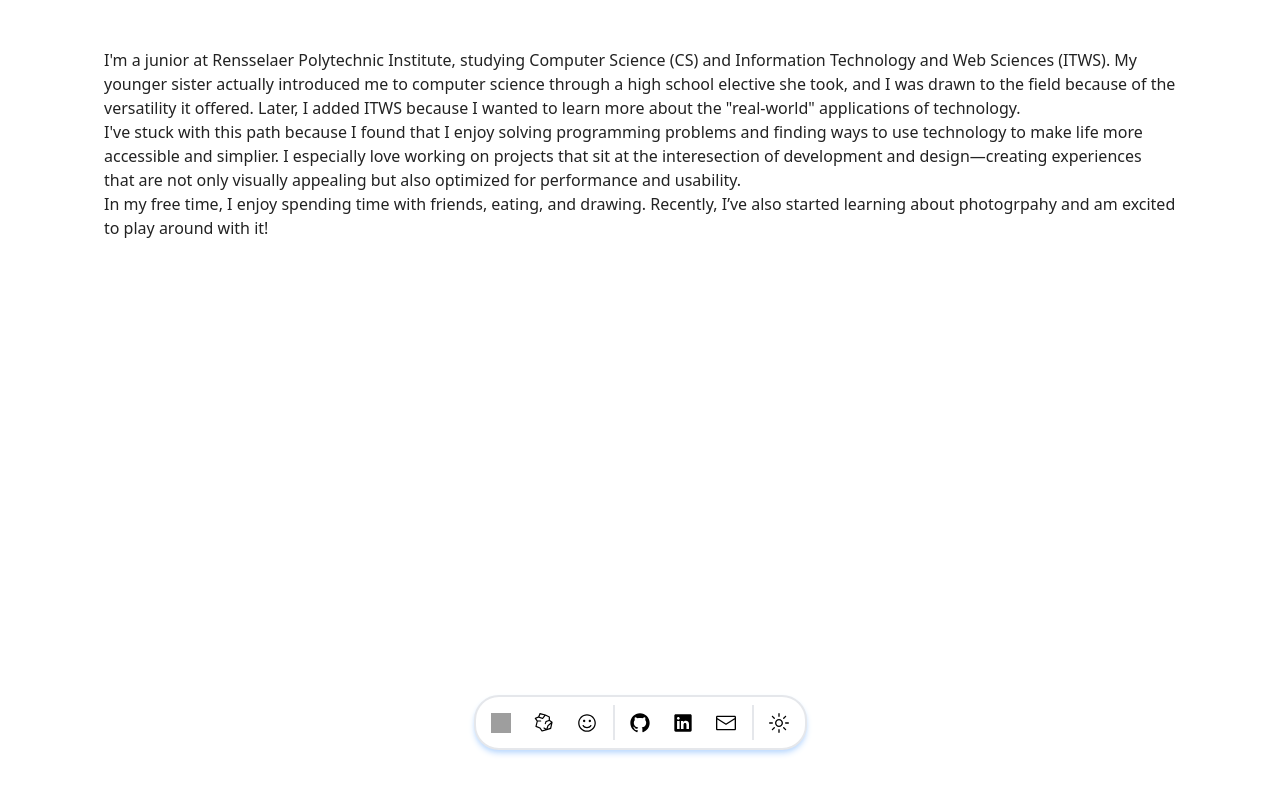
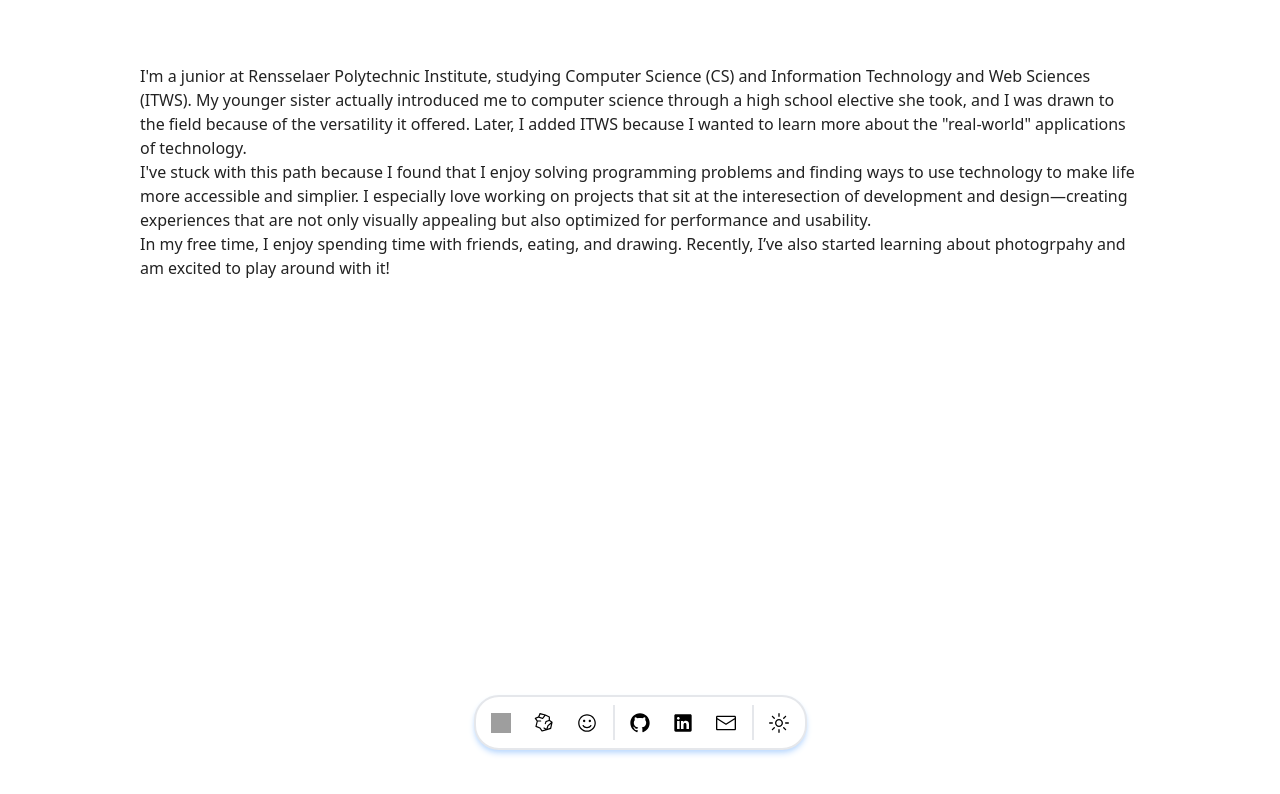
Before and after one commit to mirmirmirr/personal-website, a React (Vite) app: page /about in a window 1280 px wide. Shown: the top 794 px of the page. Built offline with nearby package versions, Linux system fonts and the light colour scheme; grey boxes are pictures that could not be loaded.

Commit message:
pages layout spacing and width management

```diff
--- a/src/App.jsx
+++ b/src/App.jsx
@@ -10,9 +10,9 @@ import Footer from './components/Footer.jsx';
 function App() {
   return (
     <Router>
-      <div className="p-4 flex justify-center">
+      <div className="p-8 flex justify-center">
         {/* <Header /> */}
-        <div className='max-w-[1200px]'>
+        <div className='max-w-[1000px] w-[80vw]'>
           <Routes>
             <Route path="/" element={<Home />} />
             <Route path="/portfolio" element={<Portfolio />} />
--- a/src/components/RenderCards.jsx
+++ b/src/components/RenderCards.jsx
@@ -24,10 +24,9 @@ export default function RenderCards({ items, type }) {
   };
 
   return (
-    <div ref={cardsRef} className="flex flex-wrap w-full mb-4 gap-4 relative">
+    <div ref={cardsRef} className="flex flex-col md:flex-row w-full mb-4 gap-4 relative">
       {items.map((item) => (
         <>
-
           <div className={`hidden md:block transition-all duration-300 h-[225px] ${selectedCard === item.id ? "w-[60%]" : selectedCard === null ? "w-[32%]" : "w-[18%]"}`}>
             <ExperienceCard
               key={item.id}
--- a/src/pages/About.jsx
+++ b/src/pages/About.jsx
@@ -1,6 +1,6 @@
 export default function About() {
     return (
-        <div className="min-h-screen mt-8 m-16">
+        <div className="min-h-screen mt-8">
             <p>I'm a junior at Rensselaer Polytechnic Institute, studying Computer Science (CS) and Information Technology and Web Sciences (ITWS). My younger sister actually introduced me to computer science through a high school elective she took, and I was drawn to the field because of the versatility it offered.  Later, I added ITWS because I wanted to learn more about the "real-world" applications of technology.</p>
             <p>I've stuck with this path because I found that I enjoy solving programming problems and finding ways to use technology to make life more accessible and simplier. I especially love working on projects that sit at the interesection of development and design—creating experiences that are not only visually appealing but also optimized for performance and usability.</p>
             <p>In my free time, I enjoy spending time with friends, eating, and drawing. Recently, I’ve also started learning about photogrpahy and am excited to play around with it!</p>
--- a/src/pages/Home.jsx
+++ b/src/pages/Home.jsx
@@ -6,8 +6,7 @@ import rightArrow from '../assets/icons/rightarrow.svg'
 
 export default function Landing() {
   return (
-    <div className=''>
-      {/* <div className='flex justify-center'> */}
+    <>
       <ResizableBox>
         <div className="p-4 flex flex-col items-center md:items-start justify-center">
           <div className="text-xl font-normal mt-4 -mb-[20px] md:-mb-[30px] ml-2">
@@ -18,13 +17,9 @@ export default function Landing() {
         </div>
       </ResizableBox>
 
-      {/* </div> */}
-
       <img className="hidden md:block max-w-[520px] w-[38%] left-[58%] top-[25%] z-10 absolute" src={mirandaImage} />
 
       <div style={{ height: 'clamp(0px, 50vh, 500px)' }} className="hidden md:block overflow-hidden relative z-50">
-        {/* <img className="max-w-[520px] w-[38%] left-[58%] top-[25%] z-10 absolute" src={mirandaImage} /> */}
-
         <div className="w-[331px] h-[133px] top-[50%] absolute text-xl">
           i’m studying <span className="font-bold">computer science </span> and <span className="font-bold">information technology and web sciences </span>at Rensselaer Polytechnic Insititute
 
@@ -48,6 +43,6 @@ export default function Landing() {
 
       <Projects />
 
-    </div>
+    </>
   );
 }
--- a/src/pages/Portfolio.jsx
+++ b/src/pages/Portfolio.jsx
@@ -27,7 +27,7 @@ export default function Portfolio() {
   }
 
   return (
-    <div className="flex flex-col m-8 min-h-screen">
+    <div className="flex flex-col min-h-screen">
         <div className="flex flex-row items-center justify-center gap-4 mb-[2vh]">
             <GroupCard key="1" groupName="All Pieces" isSelected={chosenGroup === "1"} onGroupSelect={() => handleGroupSelect("1", allPieces)}/>
             <GroupCard key="2" groupName="Logos" isSelected={chosenGroup === "2"} onGroupSelect={() => handleGroupSelect("2", logos)} />
--- a/src/pages/Projects.jsx
+++ b/src/pages/Projects.jsx
@@ -49,7 +49,7 @@ export default function Projects() {
   };
 
   return (
-    <div className="mt-8 mt-[0px]">
+    <div className="">
       <p className="text-[20px] font-[700] mb-2">WORK EXPERIENCE & RESEARCH</p>
       {renderCards(experiences, "experience")}
 
```
Lines whose indentation alone changed are shown as unchanged.
